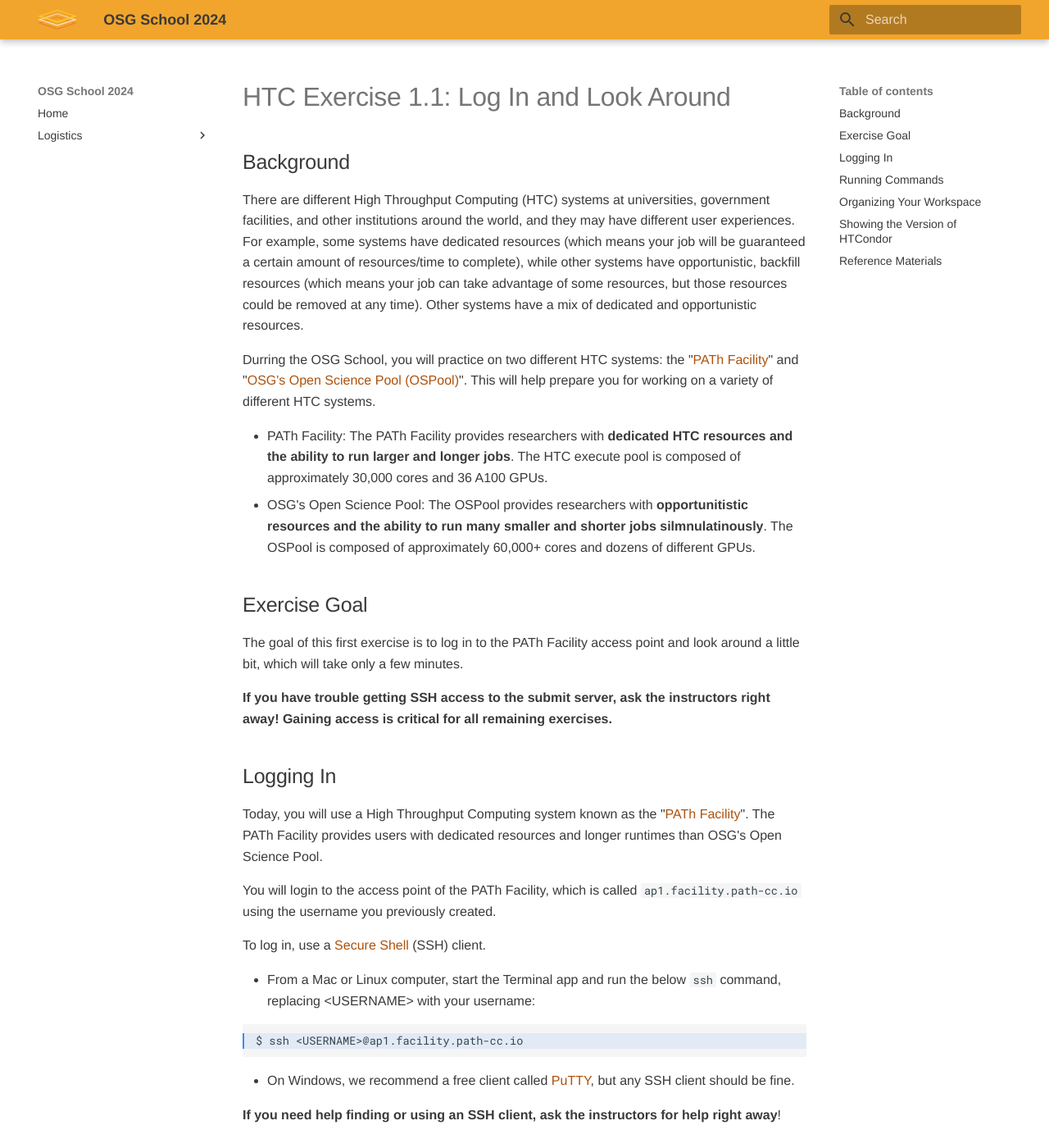
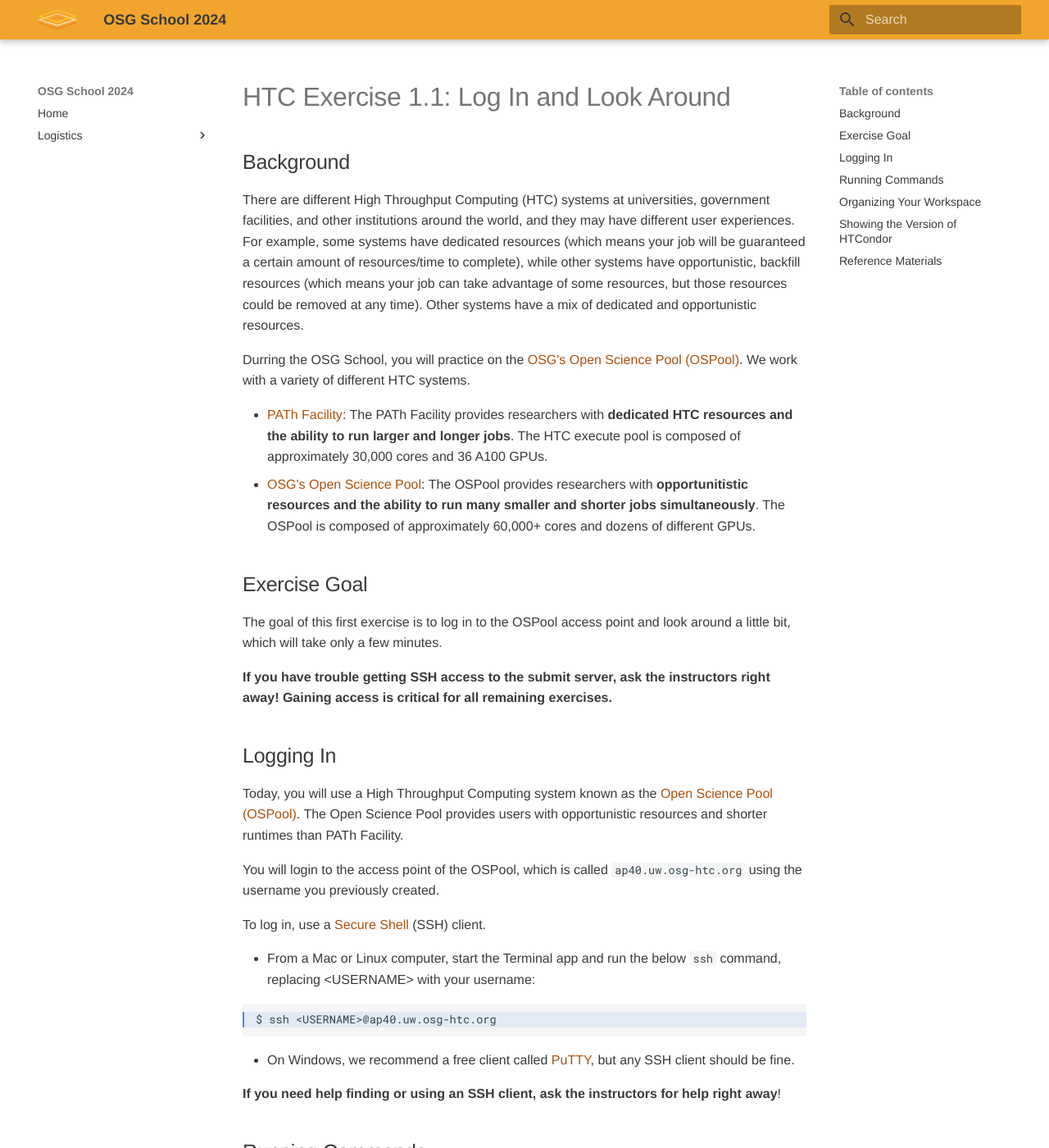
Before and after one commit to osg-htc/school-2024, an MkDocs documentation site: the page built from docs/materials/htcondor/part1-ex1-login.md, in a window 1280 px wide and 1400 px high. Shown: the whole window at 82% size. Built offline with MkDocs 1.6.1 and Material for MkDocs 9.7.7, drawn with Linux system fonts in a browser that asks for light colours; some of the changed text lies outside the part shown.

Commit message:
Update ap1 on PATh to ap40 on OSPool

````diff
--- a/docs/materials/htcondor/part1-ex1-login.md
+++ b/docs/materials/htcondor/part1-ex1-login.md
@@ -12,32 +12,32 @@
 
 There are different High Throughput Computing (HTC) systems at universities, government facilities, and other institutions around the world, and they may have different user experiences. For example, some systems have dedicated resources (which means your job will be guaranteed a certain amount of resources/time to complete), while other systems have opportunistic, backfill resources (which means your job can take advantage of some resources, but those resources could be removed at any time). Other systems have a mix of dedicated and opportunistic resources.
 
-Durring the OSG School, you will practice on two different HTC systems: the "[PATh Facility](https://path-cc.io/facility/)" and "[OSG's Open Science Pool (OSPool)](https://osg-htc.org/services/open_science_pool.html)". This will help prepare you for working on a variety of different HTC systems.
+Durring the OSG School, you will practice on the [OSG's Open Science Pool (OSPool)](https://osg-htc.org/services/open_science_pool.html). We work with a variety of different HTC systems.
 
-* PATh Facility: The PATh Facility provides researchers with **dedicated HTC resources and the ability to run larger and longer jobs**. The HTC execute pool is composed of approximately 30,000 cores and 36 A100 GPUs.
-* OSG's Open Science Pool: The OSPool provides researchers with **opportunitistic resources and the ability to run many smaller and shorter jobs silmnulatinously**. The OSPool is composed of approximately 60,000+ cores and dozens of different GPUs.
+* [PATh Facility](https://path-cc.io/facility/): The PATh Facility provides researchers with **dedicated HTC resources and the ability to run larger and longer jobs**. The HTC execute pool is composed of approximately 30,000 cores and 36 A100 GPUs.
+* [OSG's Open Science Pool](https://osg-htc.org/services/open_science_pool.html): The OSPool provides researchers with **opportunitistic resources and the ability to run many smaller and shorter jobs simultaneously**. The OSPool is composed of approximately 60,000+ cores and dozens of different GPUs.
 
 Exercise Goal
 ---
 
-The goal of this first exercise is to log in to the PATh Facility access point and look around a little bit, which will take only a few minutes.
+The goal of this first exercise is to log in to the OSPool access point and look around a little bit, which will take only a few minutes.
 
 **If you have trouble getting SSH access to the submit server, ask the instructors right away! Gaining access is critical for all remaining exercises.**
 
 Logging In
 ----------
 
-Today, you will use a High Throughput Computing system known as the "[PATh Facility](https://path-cc.io/facility/)". The PATh Facility provides users with dedicated resources and longer runtimes than OSG's Open Science Pool.
+Today, you will use a High Throughput Computing system known as the [Open Science Pool (OSPool)](https://osg-htc.org/services/open_science_pool.html). The Open Science Pool provides users with opportunistic resources and shorter runtimes than PATh Facility.
 
 
-You will login to the access point of the PATh Facility, which is called `ap1.facility.path-cc.io` using the username you previously created.
+You will login to the access point of the OSPool, which is called `ap40.uw.osg-htc.org` using the username you previously created.
 
 To log in, use a [Secure Shell](http://en.wikipedia.org/wiki/Secure_Shell) (SSH) client.
 
 -   From a Mac or Linux computer, start the Terminal app and run the below `ssh` command, replacing <USERNAME\> with your username:
 
 ``` hl_lines="1"
-$ ssh <USERNAME>@ap1.facility.path-cc.io
+$ ssh <USERNAME>@ap40.uw.osg-htc.org
 ```
 
 -   On Windows, we recommend a free client called [PuTTY](http://www.chiark.greenend.org.uk/~sgtatham/putty/),
@@ -51,12 +51,12 @@
 In the exercises, we will show commands that you are supposed to type or copy into the command line, like this:
 
 ``` console
-username@ap1 $ hostname
-ap1.facility.path-cc.io
+username@ap40 $ hostname
+ap40.uw.osg-htc.org
 ```
 
 !!! note
-    In the first line of the example above, the `username@ap1 $` part is meant to show the Linux command-line prompt.
+    In the first line of the example above, the `username@ap40 $` part is meant to show the Linux command-line prompt.
     You do not type this part! Further, your actual prompt probably is a bit different, and that is expected.
     So in the example above, the command that you type at your own prompt is just the eight characters `hostname`.
     The second line of the example, without the prompt, shows the output of the command; you do not type this part,
@@ -65,9 +65,9 @@
 Here are a few other commands that you can try (the examples below do not show the output from each command):
 
 ``` console
-username@ap1 $ whoami
-username@ap1 $ date
-username@ap1 $ uname -a
+username@ap40 $ whoami
+username@ap40 $ date
+username@ap40 $ uname -a
 ```
 
 A suggestion for the day: try typing into the command line as many of the commands as you can.
@@ -81,8 +81,8 @@
 For instance, for the rest of this exercise, you may wish to create and use a directory named `intro-1.1-login`, or something like that.
 
 ``` console
-username@ap1 $ mkdir intro-1.1-login
-username@ap1 $ cd intro-1.1-login
+username@ap40 $ mkdir intro-1.1-login
+username@ap40 $ cd intro-1.1-login
 ```
 
 Showing the Version of HTCondor
@@ -91,12 +91,12 @@
 HTCondor is installed on this server. But what version? You can ask HTCondor itself:
 
 ``` console
-username@ap1 $ condor_version
-$CondorVersion: 10.7.0 2023-07-10 BuildID: 659788 PackageID: 10.7.0-0.659788 RC $
-$CondorPlatform: x86_64_AlmaLinux8 $
+username@ap40 $ condor_version
+$CondorVersion: 23.8.0 2024-05-27 BuildID: 735879 PackageID: 23.8.0-0.735879 GitSHA: 26d1081b RC $
+$CondorPlatform: x86_64_AlmaLinux9 $
 ```
 
-As you can see from the output, we are using HTCondor 10.7.0.
+As you can see from the output, we are using HTCondor 23.8.0.
 
 
 Reference Materials
````
Also changed, not shown: docs/materials/htcondor/part1-ex2-commands.md (+15 -16 lines), docs/materials/htcondor/part1-ex3-jobs.md (+9 -7 lines).
